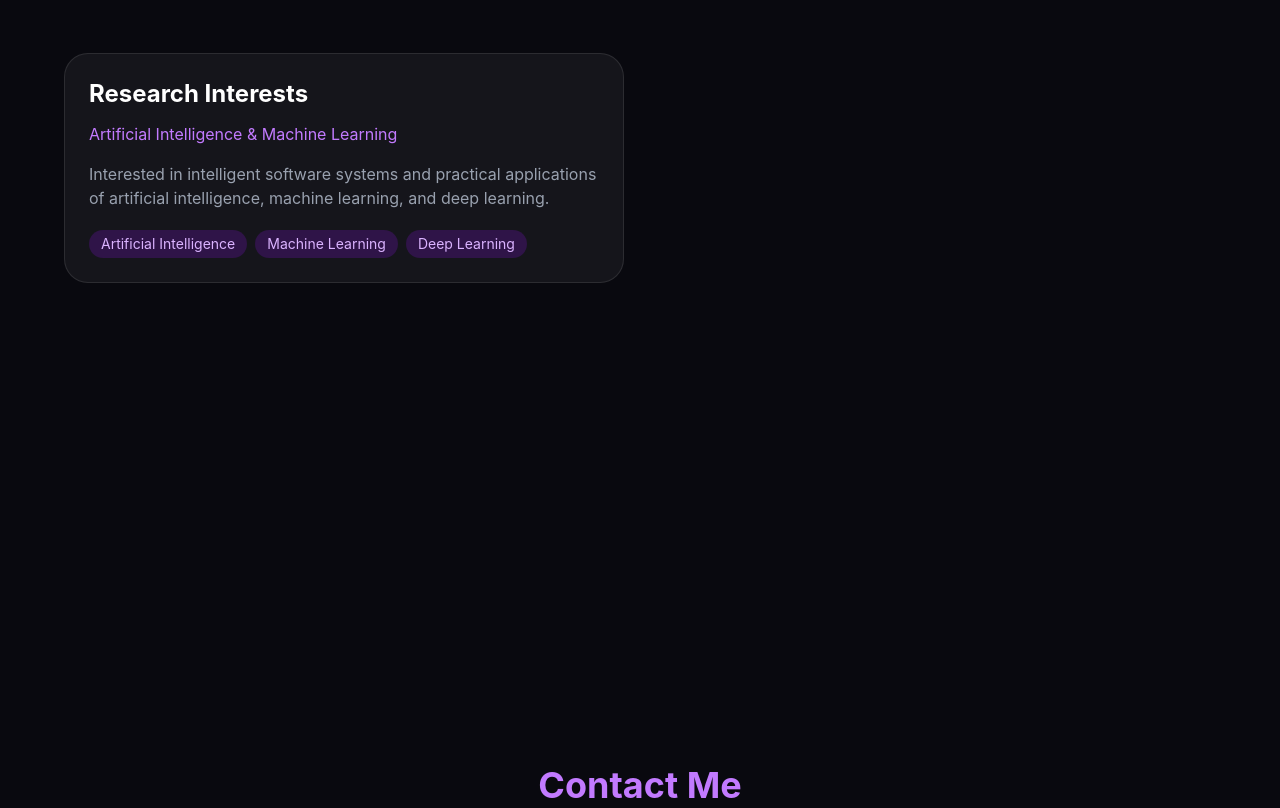
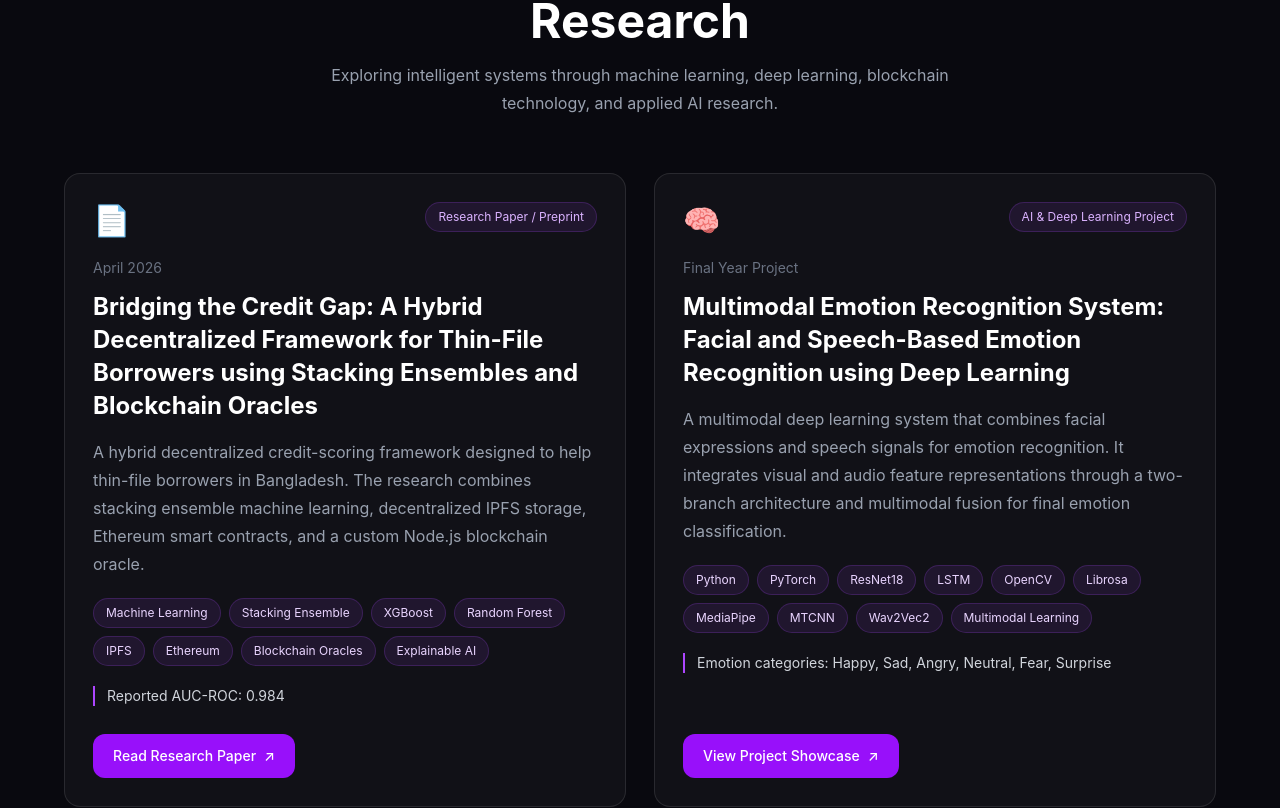
Before and after one commit to Tahmid19710/Tahmid-Portfolio, a React (Vite) app in the folder frontend/: page / in a window 1280 px wide. Shown: the part 6261-7069 px from the top of the page. Built offline with nearby package versions, Linux system fonts and the light colour scheme; no server answers.

Commit message:
Update Research.jsx

```diff
--- a/frontend/src/components/Research.jsx
+++ b/frontend/src/components/Research.jsx
@@ -1,91 +1,142 @@
 
-import { useEffect, useState } from "react";
-import API from "../services/api";
-
-const FALLBACK_RESEARCH = [
+const researchItems = [
   {
-    id: "research-interest-1",
-    title: "Research Interests",
-    area: "Artificial Intelligence & Machine Learning",
+    id: 1,
+    type: "Research Paper / Preprint",
+    date: "April 2026",
+    title:
+      "Bridging the Credit Gap: A Hybrid Decentralized Framework for Thin-File Borrowers using Stacking Ensembles and Blockchain Oracles",
     description:
-      "Interested in intelligent software systems and practical applications of artificial intelligence, machine learning, and deep learning.",
-    technology:
-      "Artificial Intelligence, Machine Learning, Deep Learning",
-    link: ""
+      "A hybrid decentralized credit-scoring framework designed to help thin-file borrowers in Bangladesh. The research combines stacking ensemble machine learning, decentralized IPFS storage, Ethereum smart contracts, and a custom Node.js blockchain oracle.",
+    technologies: [
+      "Machine Learning",
+      "Stacking Ensemble",
+      "XGBoost",
+      "Random Forest",
+      "IPFS",
+      "Ethereum",
+      "Blockchain Oracles",
+      "Explainable AI"
+    ],
+    result: "Reported AUC-ROC: 0.984",
+    link:
+      "https://www.researchgate.net/publication/404042294_Bridging_the_Credit_Gap_A_Hybrid_Decentralized_Framework_for_Thin-File_Borrowers_using_Stacking_Ensembles_and_Blockchain_Oracles",
+    buttonText: "Read Research Paper",
+    icon: "📄"
+  },
+  {
+    id: 2,
+    type: "AI & Deep Learning Project",
+    date: "Final Year Project",
+    title:
+      "Multimodal Emotion Recognition System: Facial and Speech-Based Emotion Recognition using Deep Learning",
+    description:
+      "A multimodal deep learning system that combines facial expressions and speech signals for emotion recognition. It integrates visual and audio feature representations through a two-branch architecture and multimodal fusion for final emotion classification.",
+    technologies: [
+      "Python",
+      "PyTorch",
+      "ResNet18",
+      "LSTM",
+      "OpenCV",
+      "Librosa",
+      "MediaPipe",
+      "MTCNN",
+      "Wav2Vec2",
+      "Multimodal Learning"
+    ],
+    result:
+      "Emotion categories: Happy, Sad, Angry, Neutral, Fear, Surprise",
+    link:
+      "https://www.linkedin.com/posts/tahmid-anjum-mozumder_multimodal-emotion-recognition-system-ugcPost-7507465589477576704-DgYZ/",
+    buttonText: "View Project Showcase",
+    icon: "🧠"
   }
 ];
 
 function Research() {
-  const [research, setResearch] = useState(FALLBACK_RESEARCH);
-
-  useEffect(() => {
-    let active = true;
-
-    API.get("/research")
-      .then((response) => {
-        const data = response.data;
-
-        if (active && Array.isArray(data) && data.length > 0) {
-          setResearch(data);
-        }
-      })
-      .catch((error) => {
-        console.warn("Research API unavailable; using local data.", error);
-      });
-
-    return () => {
-      active = false;
-    };
-  }, []);
-
   return (
     <section
       id="research"
-      className="min-h-screen px-8 py-20 bg-[#09090f]"
+      className="min-h-screen px-5 sm:px-8 py-20 bg-[#09090f] text-white"
     >
       <div className="max-w-6xl mx-auto">
-        <h2 className="text-4xl font-bold text-center text-purple-400 mb-12">
-          Research
-        </h2>
+        <div className="text-center mb-14">
+          <p className="text-purple-400 text-sm font-semibold uppercase tracking-[0.25em] mb-3">
+            Research & Innovation
+          </p>
 
-        <div className="grid md:grid-cols-2 gap-8">
-          {research.map((item) => (
-            <div
-              key={item.id ?? item.title}
-              className="bg-white/5 border border-white/10 rounded-3xl p-6 hover:scale-[1.02] transition duration-300"
+          <h2 className="text-4xl md:text-5xl font-bold text-white">
+            Research
+          </h2>
+
+          <p className="text-gray-400 mt-4 max-w-2xl mx-auto leading-7">
+            Exploring intelligent systems through machine learning,
+            deep learning, blockchain technology, and applied AI research.
+          </p>
+        </div>
+
+        <div className="grid grid-cols-1 md:grid-cols-2 gap-7">
+          {researchItems.map((item) => (
+            <article
+              key={item.id}
+              className="group flex flex-col h-full bg-white/[0.035] border border-white/10 rounded-2xl p-6 sm:p-7 hover:border-purple-500/60 hover:bg-white/[0.055] transition-all duration-300"
             >
-              <h3 className="text-2xl font-bold text-white">
-                {item.title}
-              </h3>
+              <div className="flex items-start justify-between gap-3 mb-5">
+                <span className="text-3xl" aria-hidden="true">
+                  {item.icon}
+                </span>
 
-              <p className="text-purple-400 mt-3">{item.area}</p>
+                <span className="text-xs text-purple-300 bg-purple-500/10 border border-purple-500/20 rounded-full px-3 py-1.5">
+                  {item.type}
+                </span>
+              </div>
 
-              <p className="text-gray-400 mt-4">{item.description}</p>
+              <p className="text-sm text-gray-500 mb-3">
+                {item.date}
+              </p>
 
-              {item.technology && (
-                <div className="flex flex-wrap gap-2 mt-5">
-                  {item.technology.split(",").map((tech, index) => (
-                    <span
-                      key={index}
-                      className="px-3 py-1 rounded-full bg-purple-600/20 text-purple-300 text-sm"
-                    >
-                      {tech.trim()}
-                    </span>
-                  ))}
-                </div>
-              )}
-
-              {item.link && (
+              <h3 className="text-xl sm:text-2xl font-bold leading-snug mb-4">
                 <a
                   href={item.link}
                   target="_blank"
                   rel="noopener noreferrer"
-                  className="inline-block mt-6 px-6 py-2 rounded-full bg-purple-600 text-white"
+                  className="hover:text-purple-300 transition-colors focus:outline-none focus:ring-2 focus:ring-purple-500 rounded"
                 >
-                  🔗 View Research
+                  {item.title}
                 </a>
-              )}
-            </div>
+              </h3>
+
+              <p className="text-gray-400 leading-7 text-sm sm:text-base">
+                {item.description}
+              </p>
+
+              <div className="flex flex-wrap gap-2 mt-5">
+                {item.technologies.map((technology) => (
+                  <span
+                    key={technology}
+                    className="text-xs px-3 py-1.5 rounded-full bg-purple-500/10 border border-purple-500/20 text-purple-200"
+                  >
+                    {technology}
+                  </span>
+                ))}
+              </div>
+
+              <div className="mt-5 text-sm text-gray-300 border-l-2 border-purple-500 pl-3">
+                {item.result}
+              </div>
+
+              <div className="mt-auto pt-7">
+                <a
+                  href={item.link}
+                  target="_blank"
+                  rel="noopener noreferrer"
+                  className="inline-flex items-center justify-center gap-2 w-full sm:w-auto px-5 py-3 rounded-xl bg-purple-600 hover:bg-purple-500 text-white font-medium text-sm transition-colors focus:outline-none focus:ring-2 focus:ring-purple-400 focus:ring-offset-2 focus:ring-offset-[#09090f]"
+                >
+                  {item.buttonText}
+                  <span aria-hidden="true">↗</span>
+                </a>
+              </div>
+            </article>
           ))}
         </div>
       </div>
```
